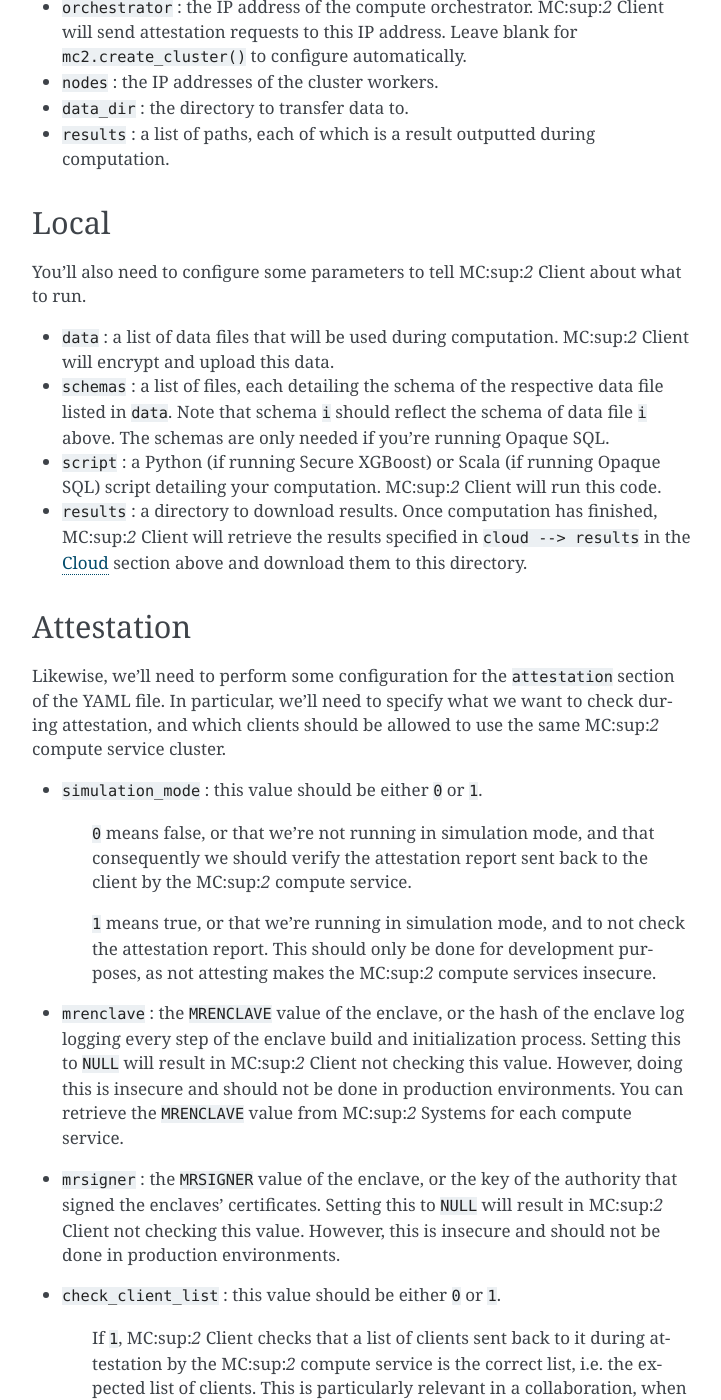
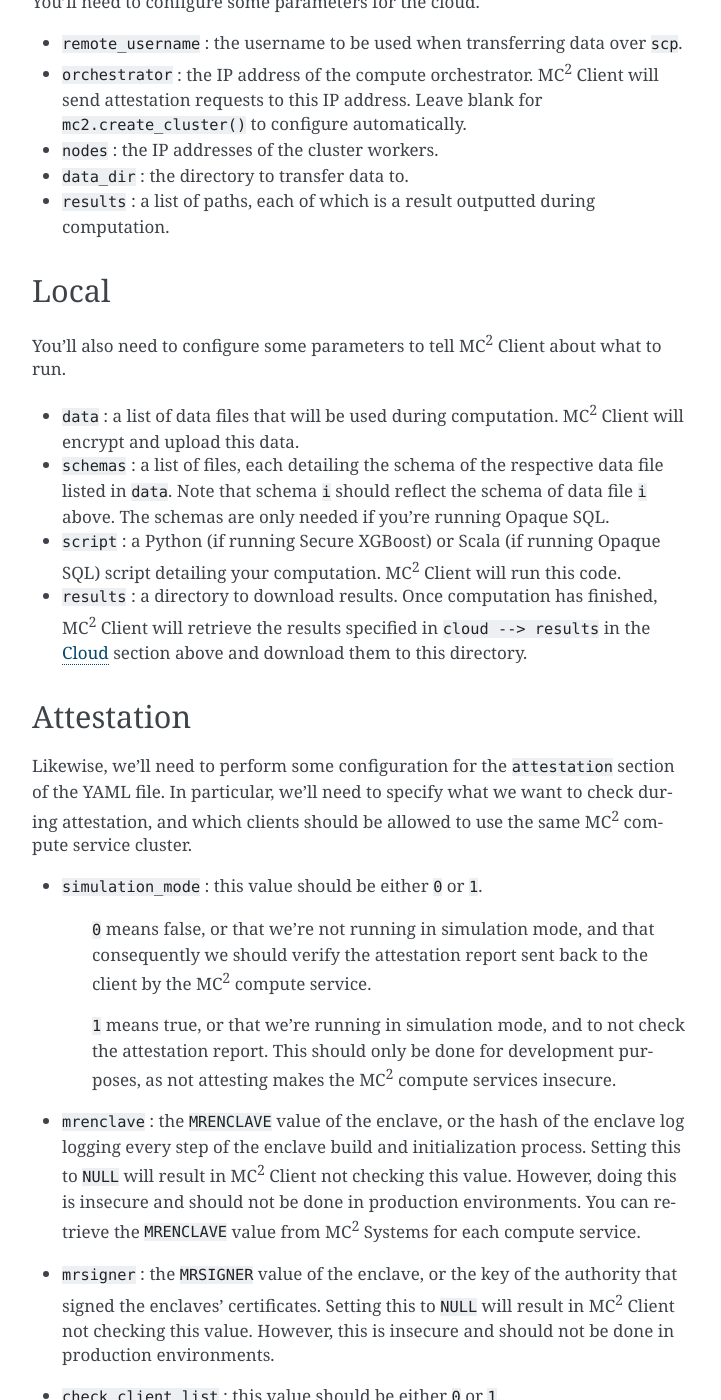
Before and after one commit to mc2-project/mc2, a Sphinx documentation site: the page built from docs/config.rst, in a window 1280 px wide and 1400 px high, scrolled down 981 px. Shown: the whole window, without its empty margins (388-1109 px from the left). Built offline with Sphinx 7.4.7, drawn with Linux system fonts in a browser that asks for light colours; some of the changed text lies outside the part shown.

```diff
--- a/docs/config.rst
+++ b/docs/config.rst
@@ -1,7 +1,7 @@
 Global Configuration
 ====================
 
-Before using MC:sup:`2` Client, you'll need to perform some configuration by specifying parameters in a YAML file. An example YAML file can be found at ``demo/mc2.yaml``. We describe the various parameters below.
+Before using MC\ :sup:`2` Client, you'll need to perform some configuration by specifying parameters in a YAML file. An example YAML file can be found at ``demo/mc2.yaml``. We describe the various parameters below.
 
 User Configuration
 ------------------
@@ -9,22 +9,22 @@
 
 - ``username`` : your username. This username will be used for certificate generation and authentication purposes.
 
-- ``symmetric_key`` : path to your symmetric key. If you don't yet have a symmetric key, you can ask MC:sup:`2` Client to generate a key for you (see :ref:`Generating Keys`). MC:sup:`2` Client will look to this path for your key when encrypting and decrypting your data.
+- ``symmetric_key`` : path to your symmetric key. If you don't yet have a symmetric key, you can ask MC\ :sup:`2` Client to generate a key for you (see :ref:`Generating Keys`). MC\ :sup:`2` Client will look to this path for your key when encrypting and decrypting your data.
 
-- ``private_key`` : path to your private key. If you don't yet have a private key, you can ask MC:sup:`2` Client to generate a private key/certificate for you (see :ref:`Generating Keys`). MC:sup:`2` Client will use your private key to sign messages sent to the cloud.
+- ``private_key`` : path to your private key. If you don't yet have a private key, you can ask MC\ :sup:`2` Client to generate a private key/certificate for you (see :ref:`Generating Keys`). MC\ :sup:`2` Client will use your private key to sign messages sent to the cloud.
 
-- ``certificate`` : path to your certificate. if you don't yet have a certificate, you can ask MC:sup:`2` Client to generate a certificate/private key for you (see :ref:`Generating Keys`). MC:sup:`2` Client will use your certificate to authenticate you to the cloud.
+- ``certificate`` : path to your certificate. if you don't yet have a certificate, you can ask MC\ :sup:`2` Client to generate a certificate/private key for you (see :ref:`Generating Keys`). MC\ :sup:`2` Client will use your certificate to authenticate you to the cloud.
 
-- ``root_private_key`` : path to the Certificate Authority's private key. MC:sup:`2` Client uses the CA's private key to generate a certificate for you. The MC:sup:`2` compute service should also be aware of the CA private key.
+- ``root_private_key`` : path to the Certificate Authority's private key. MC\ :sup:`2` Client uses the CA's private key to generate a certificate for you. The MC\ :sup:`2` compute service should also be aware of the CA private key.
 
-- ``root_certificate`` : path to the Certificate Authority's certificate. MC:sup:`2` Client uses the CA's certificate to generate a certificate for you. The MC:sup:`2` compute service should also be aware of the CA certificate.
+- ``root_certificate`` : path to the Certificate Authority's certificate. MC\ :sup:`2` Client uses the CA's certificate to generate a certificate for you. The MC\ :sup:`2` compute service should also be aware of the CA certificate.
 
 Cloud
 -----
 You'll need to configure some parameters for the cloud.
 
 - ``remote_username`` : the username to be used when transferring data over ``scp``.
-- ``orchestrator`` : the IP address of the compute orchestrator. MC:sup:`2` Client will send attestation requests to this IP address. Leave blank for ``mc2.create_cluster()`` to configure automatically.
+- ``orchestrator`` : the IP address of the compute orchestrator. MC\ :sup:`2` Client will send attestation requests to this IP address. Leave blank for ``mc2.create_cluster()`` to configure automatically.
 - ``nodes`` : the IP addresses of the cluster workers.
 - ``data_dir`` : the directory to transfer data to.
 - ``results`` : a list of paths, each of which is a result outputted during computation.
@@ -32,32 +32,32 @@
 
 Local
 -----
-You'll also need to configure some parameters to tell MC:sup:`2` Client about what to run.
+You'll also need to configure some parameters to tell MC\ :sup:`2` Client about what to run.
 
-- ``data`` : a list of data files that will be used during computation. MC:sup:`2` Client will encrypt and upload this data.
+- ``data`` : a list of data files that will be used during computation. MC\ :sup:`2` Client will encrypt and upload this data.
 - ``schemas`` : a list of files, each detailing the schema of the respective data file listed in ``data``. Note that schema ``i`` should reflect the schema of data file ``i`` above. The schemas are only needed if you're running Opaque SQL.
-- ``script`` : a Python (if running Secure XGBoost) or Scala (if running Opaque SQL) script detailing your computation. MC:sup:`2` Client will run this code.
-- ``results`` : a directory to download results. Once computation has finished, MC:sup:`2` Client will retrieve the results specified in ``cloud --> results`` in the :ref:`Cloud` section above and download them to this directory.
+- ``script`` : a Python (if running Secure XGBoost) or Scala (if running Opaque SQL) script detailing your computation. MC\ :sup:`2` Client will run this code.
+- ``results`` : a directory to download results. Once computation has finished, MC\ :sup:`2` Client will retrieve the results specified in ``cloud --> results`` in the :ref:`Cloud` section above and download them to this directory.
 
 
 Attestation
 -----------
-Likewise, we'll need to perform some configuration for the ``attestation`` section of the YAML file. In particular, we'll need to specify what we want to check during attestation, and which clients should be allowed to use the same MC:sup:`2` compute service cluster.
+Likewise, we'll need to perform some configuration for the ``attestation`` section of the YAML file. In particular, we'll need to specify what we want to check during attestation, and which clients should be allowed to use the same MC\ :sup:`2` compute service cluster.
 
 - ``simulation_mode`` : this value should be either ``0`` or ``1``.
 
-    ``0`` means false, or that we're not running in simulation mode, and that consequently we should verify the attestation report sent back to the client by the MC:sup:`2` compute service.
+    ``0`` means false, or that we're not running in simulation mode, and that consequently we should verify the attestation report sent back to the client by the MC\ :sup:`2` compute service.
 
-    ``1`` means true, or that we're running in simulation mode, and to not check the attestation report. This should only be done for development purposes, as not attesting makes the MC:sup:`2` compute services insecure.
+    ``1`` means true, or that we're running in simulation mode, and to not check the attestation report. This should only be done for development purposes, as not attesting makes the MC\ :sup:`2` compute services insecure.
 
-- ``mrenclave`` : the ``MRENCLAVE`` value of the enclave, or the hash of the enclave log logging every step of the enclave build and initialization process. Setting this to ``NULL`` will result in MC:sup:`2` Client not checking this value. However, doing this is insecure and should not be done in production environments. You can retrieve the ``MRENCLAVE`` value from MC:sup:`2` Systems for each compute service.
+- ``mrenclave`` : the ``MRENCLAVE`` value of the enclave, or the hash of the enclave log logging every step of the enclave build and initialization process. Setting this to ``NULL`` will result in MC\ :sup:`2` Client not checking this value. However, doing this is insecure and should not be done in production environments. You can retrieve the ``MRENCLAVE`` value from MC\ :sup:`2` Systems for each compute service.
 
-- ``mrsigner`` : the ``MRSIGNER`` value of the enclave, or the key of the authority that signed the enclaves' certificates. Setting this to ``NULL`` will result in MC:sup:`2` Client not checking this value. However, this is insecure and should not be done in production environments.
+- ``mrsigner`` : the ``MRSIGNER`` value of the enclave, or the key of the authority that signed the enclaves' certificates. Setting this to ``NULL`` will result in MC\ :sup:`2` Client not checking this value. However, this is insecure and should not be done in production environments.
 
 - ``check_client_list`` : this value should be either ``0`` or ``1``.
 
-    If ``1``, MC:sup:`2` Client checks that a list of clients sent back to it during attestation by the MC:sup:`2` compute service is the correct list, i.e. the expected list of clients. This is particularly relevant in a collaboration, when multiple parties may be using the same compute cluster. You can list out the expected list of clients in the parameter ``client_list``.
+    If ``1``, MC\ :sup:`2` Client checks that a list of clients sent back to it during attestation by the MC\ :sup:`2` compute service is the correct list, i.e. the expected list of clients. This is particularly relevant in a collaboration, when multiple parties may be using the same compute cluster. You can list out the expected list of clients in the parameter ``client_list``.
 
-    If ``0``, MC:sup:`2` Client will not check that the clients sent back to it during attestation by the MC:sup:`2` compute services are the expected clients.
+    If ``0``, MC\ :sup:`2` Client will not check that the clients sent back to it during attestation by the MC\ :sup:`2` compute services are the expected clients.
 
 - ``client_list`` : a list of client usernames with whom you've agreed to collaborate.
--- a/docs/python/api.rst
+++ b/docs/python/api.rst
@@ -1,6 +1,6 @@
 API Reference
 ==============
-MC:sup:`2` Client provides a Python interface through the Python package, ``mc2client``. See the Installation section for installation instructions. To use the Python package, we'll need to import it.
+MC\ :sup:`2` Client provides a Python interface through the Python package, ``mc2client``. See the Installation section for installation instructions. To use the Python package, we'll need to import it.
 
 .. code-block:: python
 
--- a/docs/python/usage.rst
+++ b/docs/python/usage.rst
@@ -1,7 +1,7 @@
 Python Package Usage
 ====================
 
-Below, you'll find guides on how to use the MC:sup:`2` Client Python package. Ensure that you've first installed the Python package by trying to import ``mc2client``.
+Below, you'll find guides on how to use the MC\ :sup:`2` Client Python package. Ensure that you've first installed the Python package by trying to import ``mc2client``.
 
 .. code-block:: bash
 
@@ -13,7 +13,7 @@
     >>> import mc2client as mc2
 
 
-Configuring MC:sup:`2` Client
+Configuring MC\ :sup:`2` Client
 -----------------------------
 Before running anything, you'll need to create a YAML file specifying certain parameters, e.g. the paths to your keys, what to check during remote attestation, and the path to your Azure configuration. Exact instructions on configuration are :doc:`here <../config>`.
 
@@ -26,9 +26,9 @@
 
 Generating Keys
 ---------------
-If you don't already have a keypair and/or a symmetric key, you'll want to generate them so that you can interact with MC:sup:`2` cloud compute services in a cryptographically secure manner. MC:sup:`2` uses your certificate and private key to authenticate you to MC:sup:`2` compute services, and uses your symmetric key to encrypt your data to ensure that the cloud doesn't see it in plaintext..
+If you don't already have a keypair and/or a symmetric key, you'll want to generate them so that you can interact with MC\ :sup:`2` cloud compute services in a cryptographically secure manner. MC\ :sup:`2` uses your certificate and private key to authenticate you to MC\ :sup:`2` compute services, and uses your symmetric key to encrypt your data to ensure that the cloud doesn't see it in plaintext..
 
-MC:sup:`2` Client provides a function to generate a certificate and corresponding private key, and a function to generate a symmetric key. You should have specified paths for your certificate, private key, and symmetric key during configuration. These functions will output the certificate, private key, and symmetric key to these paths.
+MC\ :sup:`2` Client provides a function to generate a certificate and corresponding private key, and a function to generate a symmetric key. You should have specified paths for your certificate, private key, and symmetric key during configuration. These functions will output the certificate, private key, and symmetric key to these paths.
 
 .. code-block:: python
 
@@ -40,13 +40,13 @@
 
 Encrypting and Decrypting Files
 -------------------------------
-MC:sup:`2` Client will use the symmetric key you specified during configuration to encrypt your sensitive data and decrypt sensitive results outputted by the MC:sup:`2` compute services. If you don't yet have a symmetric key, see the above section on :ref:`Generating Keys`.
+MC\ :sup:`2` Client will use the symmetric key you specified during configuration to encrypt your sensitive data and decrypt sensitive results outputted by the MC\ :sup:`2` compute services. If you don't yet have a symmetric key, see the above section on :ref:`Generating Keys`.
 
-MC:sup:`2` Client encrypts your data into two different formats, depending on which compute service you plan to use: ``opaque`` or ``securexgboost``. ``opaque`` format is for the Opaque SQL compute service, while ``securexgboost`` is for Secure XGBoost.
+MC\ :sup:`2` Client encrypts your data into two different formats, depending on which compute service you plan to use: ``opaque`` or ``securexgboost``. ``opaque`` format is for the Opaque SQL compute service, while ``securexgboost`` is for Secure XGBoost.
 
 ``securexgboost`` Format
 ~~~~~~~~~~~~~~~~~~~~~~~~~
-If you plan on using the Secure XGBoost compute service, you'll want to encrypt your data in ``securexgboost`` format. For this format, you'll need to specify the path to the plaintext data and a path for MC:sup:`2` Client to output the encrypted data, as well as the encryption format.
+If you plan on using the Secure XGBoost compute service, you'll want to encrypt your data in ``securexgboost`` format. For this format, you'll need to specify the path to the plaintext data and a path for MC\ :sup:`2` Client to output the encrypted data, as well as the encryption format.
 
 .. code-block:: python
 
@@ -57,7 +57,7 @@
         enc_format="securexgboost",
     )
 
-To decrypt data encrypted in ``securexgboost`` format, you'll need to specify the path to the encrypted data, a path for MC:sup:`2` Client to output the decrypted data, and the encryption format.
+To decrypt data encrypted in ``securexgboost`` format, you'll need to specify the path to the encrypted data, a path for MC\ :sup:`2` Client to output the decrypted data, and the encryption format.
 
 .. code-block:: python
 
@@ -93,9 +93,9 @@
 - ``double``
 - ``string``
 
-If the data in your column is not of any of these types, MC:sup:`2` Client will by default encrypt it as a string type.
+If the data in your column is not of any of these types, MC\ :sup:`2` Client will by default encrypt it as a string type.
 
-To encrypt the data, you'll need to specify the path to the plaintext data, a path for MC:sup:`2` Client to output the encrypted data, the path to the schema of the data, and the encryption format.
+To encrypt the data, you'll need to specify the path to the plaintext data, a path for MC\ :sup:`2` Client to output the encrypted data, the path to the schema of the data, and the encryption format.
 
 .. code-block:: python
 
@@ -107,7 +107,7 @@
         enc_format="opaque",
     )
 
-To decrypt data encrypted in ``opaque`` format, you'll need to specify the path to the encrypted data, a path for MC:sup:`2` Client to output the decrypted data, and the encryption format.
+To decrypt data encrypted in ``opaque`` format, you'll need to specify the path to the encrypted data, a path for MC\ :sup:`2` Client to output the decrypted data, and the encryption format.
 
 .. code-block:: python
 
@@ -121,7 +121,7 @@
 
 Remote Attestation
 ------------------
-Before using MC:sup:`2` compute services, you'll want to attest the MC:sup:`2` cluster in the cloud to authenticate all the enclaves and to ensure that the expected code has been properly loaded into each enclave. Attestation parameters, e.g. what values to check, are specified during :doc:`configuration <../config>`. MC:sup:`2` Client will retrieve these parameters under the hood and attest accordingly.
+Before using MC\ :sup:`2` compute services, you'll want to attest the MC\ :sup:`2` cluster in the cloud to authenticate all the enclaves and to ensure that the expected code has been properly loaded into each enclave. Attestation parameters, e.g. what values to check, are specified during :doc:`configuration <../config>`. MC\ :sup:`2` Client will retrieve these parameters under the hood and attest accordingly.
 
 
 .. code-block:: python
@@ -143,12 +143,12 @@
         "/name/of/file/on/server"
     )
 
-Similarly, you can download any data outputted by MC:sup:`2` compute services to your Azure containers. MC:sup:`2` compute services will, before outputting data, encrypt the data with your symmetric key (as specified during configuration), so any data outputted to the Azure containers will be encrypted.
+Similarly, you can download any data outputted by MC\ :sup:`2` compute services to your Azure containers. MC\ :sup:`2` compute services will, before outputting data, encrypt the data with your symmetric key (as specified during configuration), so any data outputted to the Azure containers will be encrypted.
 
 .. code-block:: python
 
-    # Download encrypted data from Azure
-    # MC:sup:`2` Client will look for the data
+    # Download encrypted data
+    # MC2 Client will look for the data
     # specified in the `cloud` --> `results`
     # section in the config YAML
     mc2.download_file(
```
Also changed, not shown: docs/cli/usage.rst (+11 -11 lines), docs/install.rst (+9 -16 lines).
